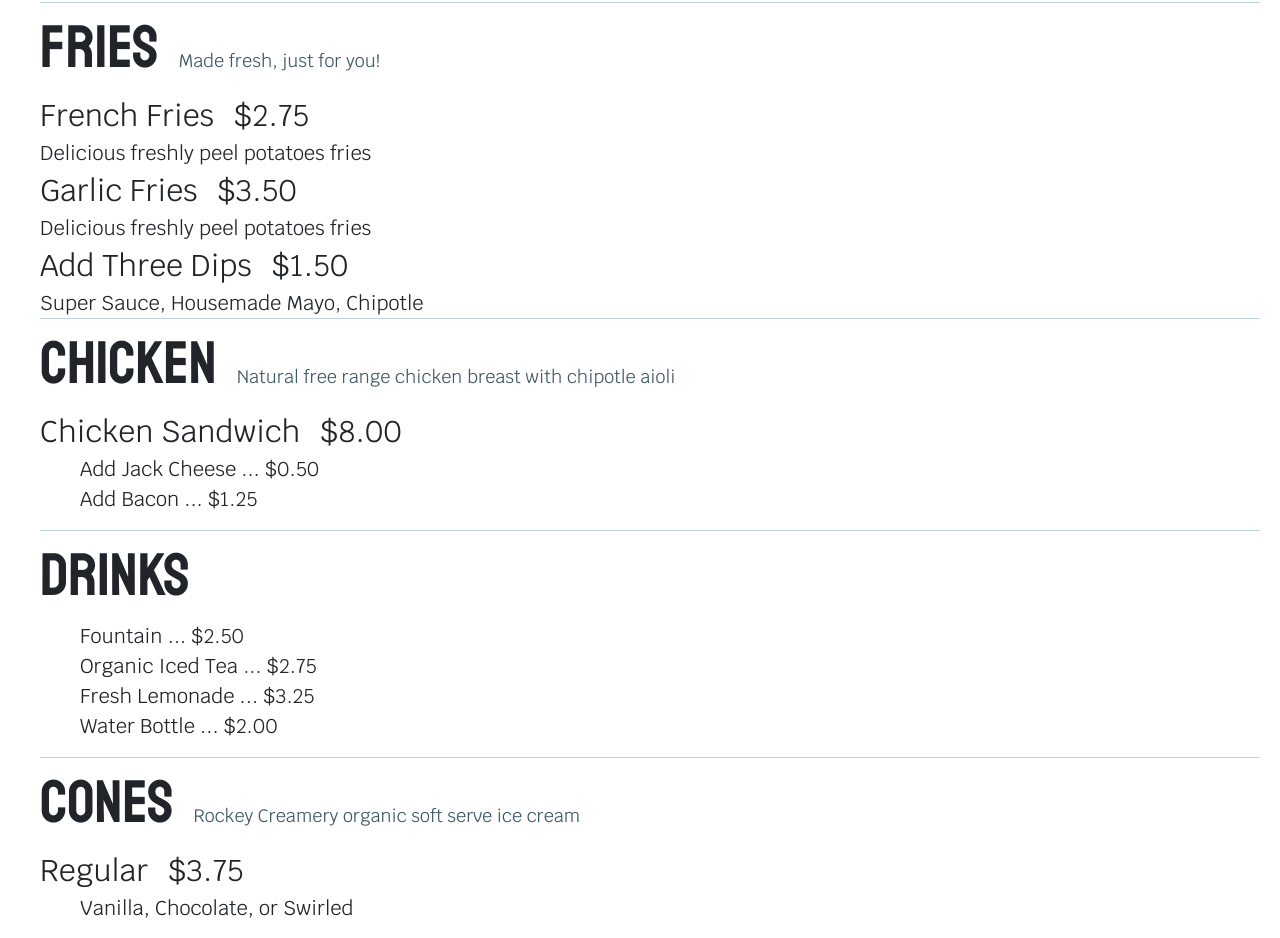
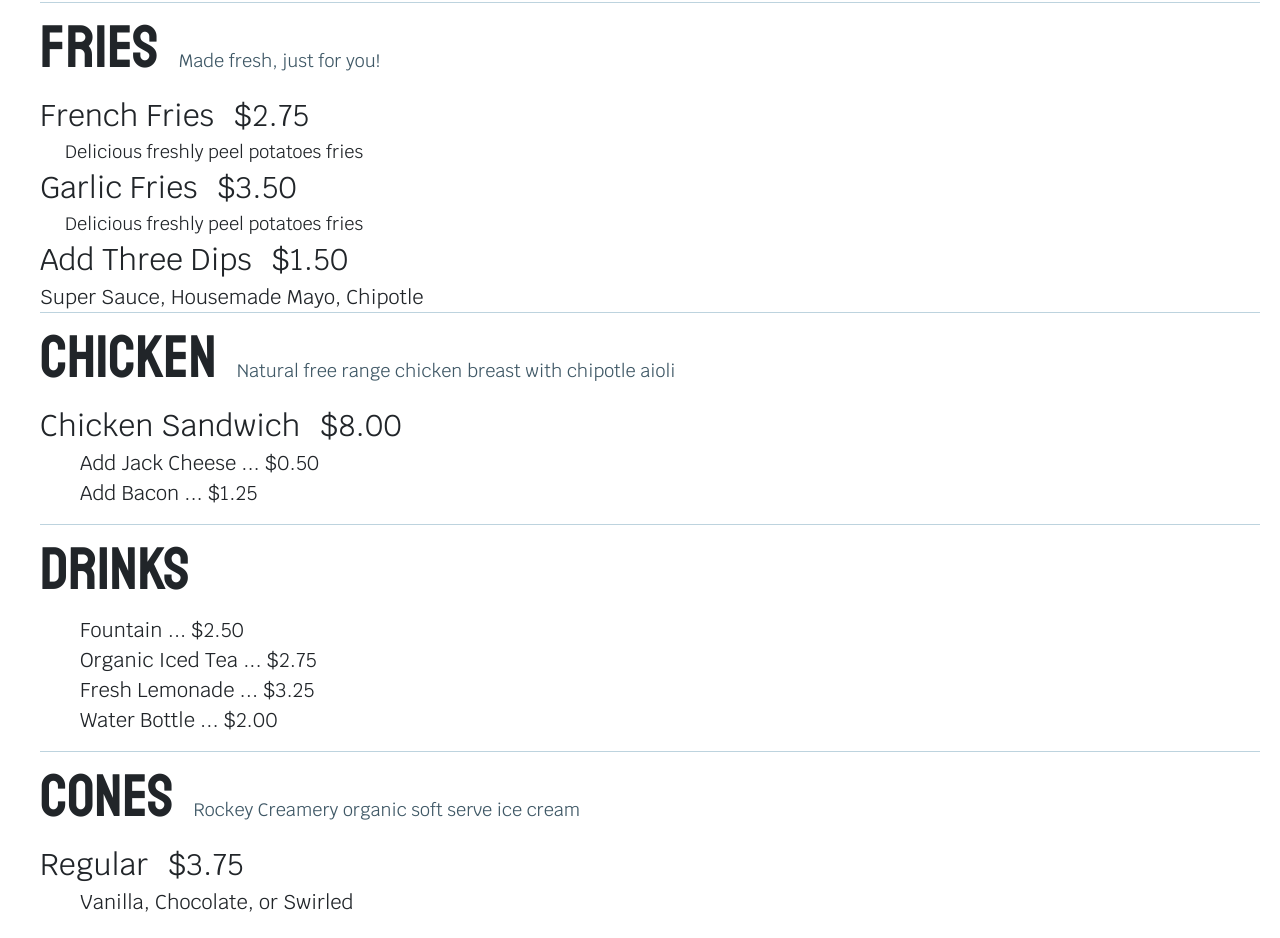
Before and after one commit to meganmsmith58/project1_hamburger, a website: page menu.html in a window 1280 px wide. Shown: the part 1349-2287 px from the top of the page. Drawn offline with nearby package versions, Linux system fonts and the light colour scheme; a web font is replaced by a local one.

Commit message:
added-menu-css

```diff
--- a/menu.html
+++ b/menu.html
@@ -86,9 +86,9 @@
         <div class="menu-item-title">Fries<span class="menu-item-description">Made fresh, just for you!</span></div>
 
         <div class="menu-item-name">French Fries<span class="menu-item-price">$2.75</span></div>
-        <div class="menu-item-adds">Delicious freshly peel potatoes fries</div>
+        <div class="menu-item-adds-fries">Delicious freshly peel potatoes fries</div>
         <div class="menu-item-name">Garlic Fries<span class="menu-item-price">$3.50</span></div>
-        <div class="menu-item-adds">Delicious freshly peel potatoes fries</div>
+        <div class="menu-item-adds-fries">Delicious freshly peel potatoes fries</div>
         <div class="menu-item-name">Add Three Dips<span class="menu-item-price">$1.50</span></div>
         <div class="menu-item-adds">Super Sauce, Housemade Mayo, Chipotle</div>
     </div>
--- a/scss/menu.scss
+++ b/scss/menu.scss
@@ -55,6 +55,12 @@ $accentfont: 'Staatliches', cursive;
     font-family: $accentfont;
     font-size: 40px;
   }
+
+  .menu-item-adds-fries {
+    margin-left: 25px;
+    font-size: 18px;
+  }
+
 }
 
 ul {
```
Also changed, not shown: css/menu.css, css/style.css.
